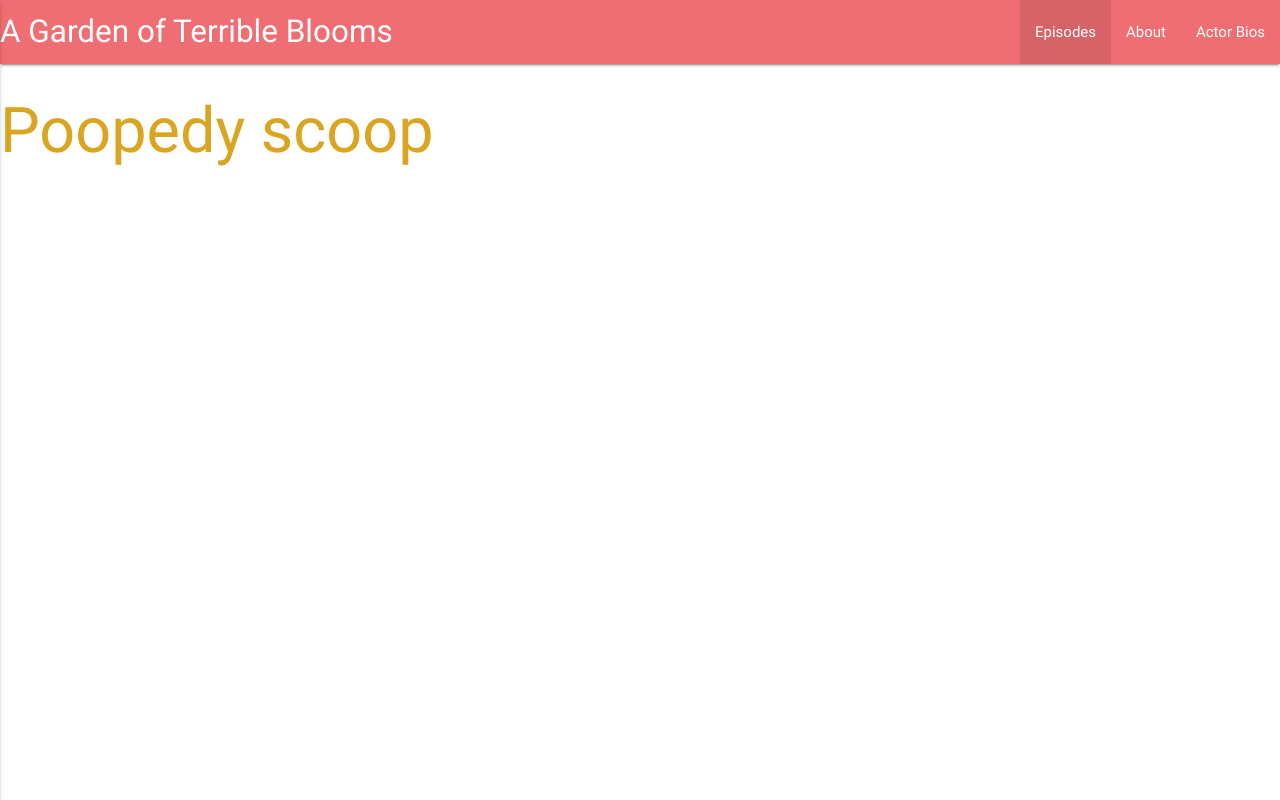
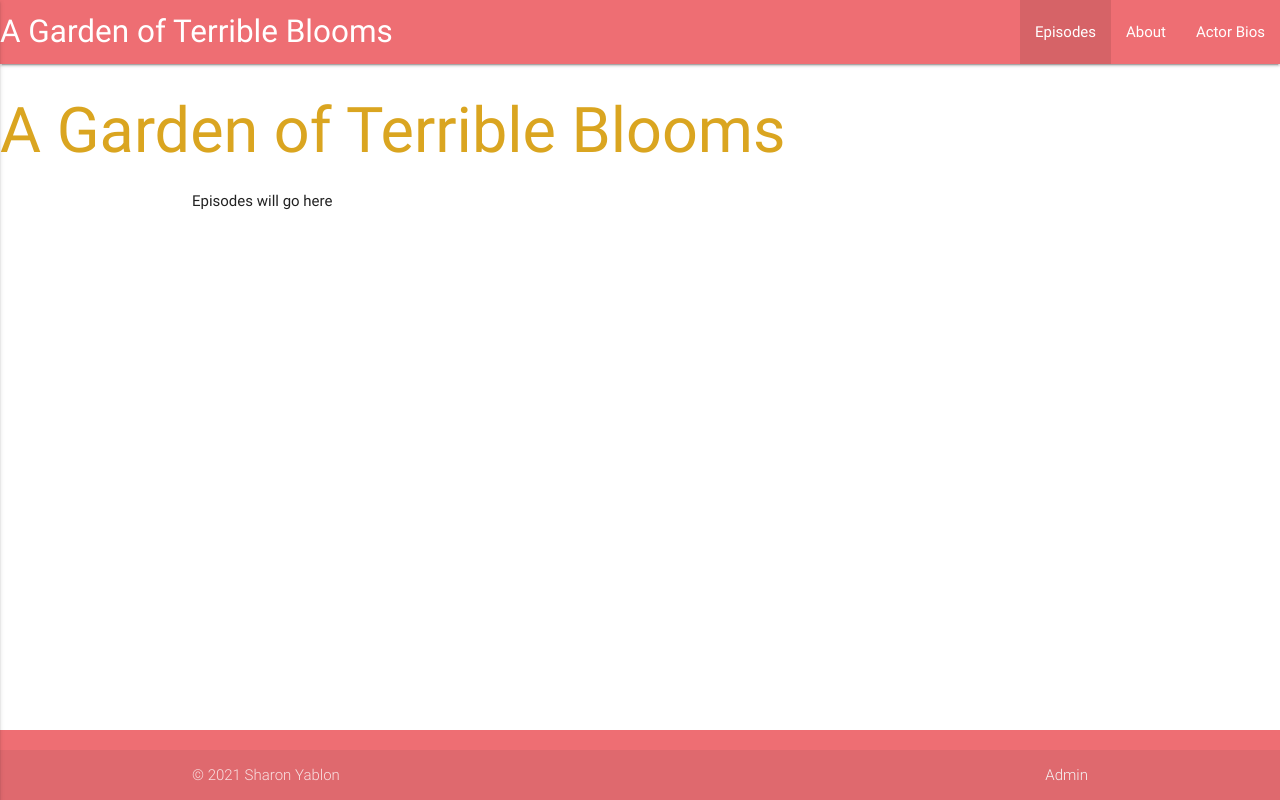
Before and after one commit to dylanaldrich/terribleblooms, a Django app: page / in a window 1280 px wide. Run offline with Django 3.2, Linux system fonts and the light colour scheme; some libraries are stand-ins or nearby versions.

Commit message:
adds footer with admin link

```diff
--- a/main_app/static/styles/main.css
+++ b/main_app/static/styles/main.css
@@ -1,3 +1,13 @@
+body {
+    display: flex;
+    min-height: 100vh;
+    flex-direction: column;
+}
+
+main {
+    flex: 1 0 auto;
+}
+
 h1 {
     color: goldenrod;
 }
--- a/main_app/templates/base.html
+++ b/main_app/templates/base.html
@@ -13,6 +13,7 @@
     <title>A Garden of Terrible Blooms</title>
 </head>
 <body>
+    <header>
         <nav>
             <div class="nav-wrapper">
                 <a href="{% url 'home' %}" class="brand-logo">A Garden of Terrible Blooms</a>
@@ -29,10 +30,26 @@
                 </ul>
             </div>
         </nav>
+    </header>
+
     <main>
         {% block content %}
         {% endblock %}
     </main>
+
+    <footer class="page-footer">
+        <div class="footer-copyright">
+            <div class="container">
+                &copy; <span id='year'></span> Sharon Yablon
+                <a class="grey-text text-lighten-4 right" href="{% url 'admin:index' %}">Admin</a>
+            </div>
+        </div>
+    </footer>
+
+    {% comment %} Current year {% endcomment %}
+    <script type="text/javascript">
+        $("#year").text(new Date().getFullYear());
+    </script>
 
     {% comment %} Hamburger Menu {% endcomment %}
     <script>
@@ -52,7 +69,7 @@
             }
 
             if(linkText.includes(currentPage)) {
-                $(this).addClass('active');
+                return $(this).addClass('active');
             }
         });
     </script>
--- a/main_app/templates/home.html
+++ b/main_app/templates/home.html
@@ -1,5 +1,10 @@
 {% extends 'base.html' %}
 
 {% block content %}
-    <h1>Poopedy scoop</h1>
+    <header>
+        <h1>A Garden of Terrible Blooms</h1>
+    </header>
+    <section class="container">
+        Episodes will go here
+    </section>
 {% endblock %}
```
Lines whose indentation alone changed are shown as unchanged.
